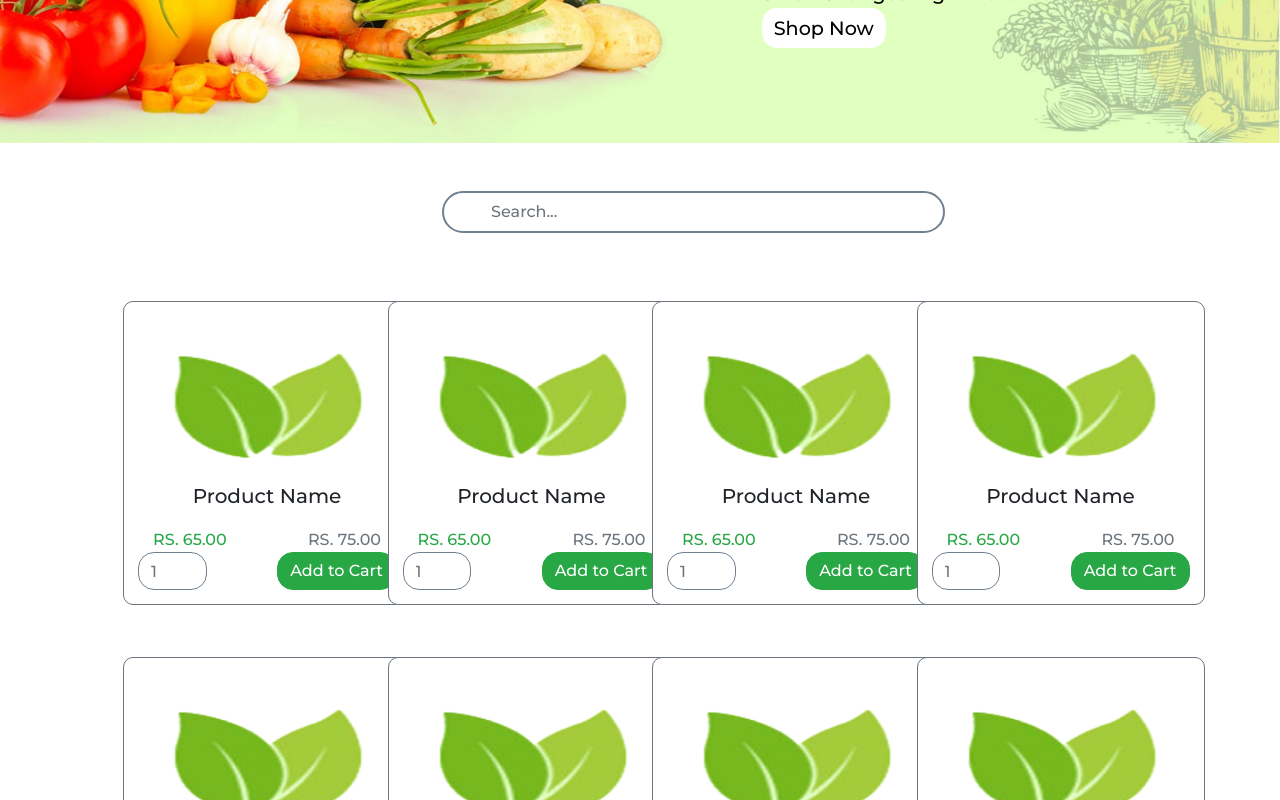
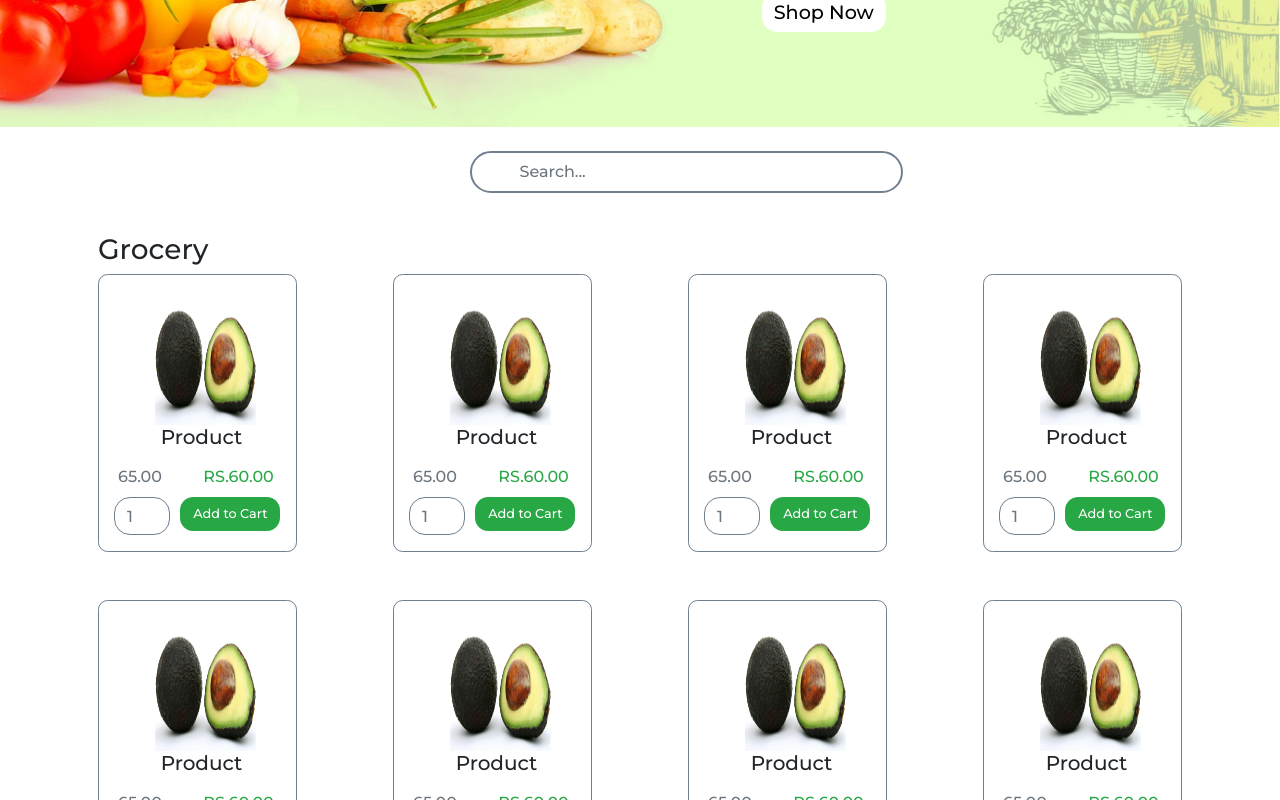
Before and after one commit to Team-KitKat/ecommerce-frontend, a React (Create React App) app: page /home in a window 1280 px wide. Shown: the part 520-1320 px from the top of the page. Built offline with nearby package versions, Linux system fonts and the light colour scheme; a web font is replaced by a local one.

Commit message:
product list progress

```diff
--- a/src/App.scss
+++ b/src/App.scss
@@ -1,7 +1,2 @@
 @import "~bootstrap/scss/bootstrap";
 @import "assets/styles/main";
-
-.shopping-cart {
-  max-width: 100%;
-  font-family: "Montserrat", "sans-serif";
-}
--- a/src/App.tsx
+++ b/src/App.tsx
@@ -5,15 +5,22 @@ import {BrowserRouter as Router, Route} from "react-router-dom";
 import Home from "./components/home/Home";
 import 'react-toastify/dist/ReactToastify.css';
 import {toast} from "react-toastify";
+import Header from "./components/header/Header";
+import NavigationBar from "./components/navbar/NavigationBar";
+import {Row} from "react-bootstrap";
 
 toast.configure();
 
 const App: React.FC = () => {
     return (
+        <Row className='p-0 m-0'>
+            <Header itemCount={1}/>
+            <NavigationBar/>
       <Router>
         <Route exact path={'/'} component={Login}/>
         <Route exact path={'/home'} component={Home}/>
       </Router>
+        </Row>
     );
 };
 
--- a/src/assets/styles/main.scss
+++ b/src/assets/styles/main.scss
@@ -4,3 +4,8 @@
 @import "partials/header";
 @import "partials/product-area";
 @import "partials/cart-preview";
+
+.shopping-cart {
+  width: 100%;
+  font-family: "Montserrat", "sans-serif";
+}
--- a/src/assets/styles/partials/_product-area.scss
+++ b/src/assets/styles/partials/_product-area.scss
@@ -45,25 +45,46 @@
     }
   }
   .product-list {
+    width: 100%;
+    margin-left: 5em;
+    margin-right: 5em;
+
+    .product-list-container {
+
       .single-product {
-      height: 19em;
-      width: auto;
+        width: 16em;
+
+        .product-body {
+          border: 1px solid slategrey;
+          border-radius: .6em;
+
 
           .product-image {
-        width: auto;
-        height: 45%;
+            width: 100%;
+            height: 150px;
+
+          }
+
+          h5 {
+
+          }
+          .price-tag {
+
           }
 
           .add-product-form {
             .product-qty {
-          width: 80%;
+              width: 3.5em;
               border: 1px solid slategrey;
               font-size: 1em;
               border-radius: 1em;
             }
 
             Button {
+              font-size: .8em;
               border-radius: 1em;
+            }
+          }
         }
       }
     }
--- a/src/assets/styles/partials/_welcome.scss
+++ b/src/assets/styles/partials/_welcome.scss
@@ -199,7 +199,7 @@
     .banner-image {
       position: relative;
       width: 100%;
-
+      height: auto;
     }
     .banner-content {
       width: 100%;
--- a/src/components/header/Header.tsx
+++ b/src/components/header/Header.tsx
@@ -28,7 +28,7 @@ const Header: React.FC <HeaderTProps> = (props) => {
         }
     };
     return (
-        <Col className='header p-2 px-xs-2'>
+        <Col xs={12} className='m-0 p-0 header'>
             <Col xl={{ span: 7, offset: 5 }} lg={{ span: 10, offset: 2 }} sm={{ span: 12, offset: 0 }} xs={{ span: 12, offset: 0 }}>
                 <Row>
                     <Col>
--- a/src/components/home/Home.tsx
+++ b/src/components/home/Home.tsx
@@ -5,16 +5,15 @@ import Header from "../header/Header";
 import Product from "../productArea/singleProduct/Product";
 import ProductList from "../productArea/productList/ProductList";
 import ProductArea from "../productArea/ProductArea";
+import {Container, Row} from "react-bootstrap";
 
 const Home: React.FC = () => {
 
   return (
-    <div className='shopping-cart'>
-        <Header itemCount={1}/>
-        <NavigationBar/>
+    <Row className='m-0 shopping-cart'>
         <Welcome/>
         <ProductArea/>
-    </div>
+    </Row>
   )
 };
 
--- a/src/components/navbar/NavigationBar.tsx
+++ b/src/components/navbar/NavigationBar.tsx
@@ -1,17 +1,19 @@
 import React from 'react';
-import {Nav, Navbar, NavDropdown} from "react-bootstrap";
+import {Col, Nav, Navbar, NavDropdown} from "react-bootstrap";
 
 const NavigationBar: React.FC = () => {
     return (
+        <Col xs={12} className='p-0 m-0'>
         <Navbar collapseOnSelect expand="xl" bg="light" variant="light" className='navigation-bar mx-0 px-xl-5 px-lg-5 px-md-4 px-sm-3'>
             {/*<Navbar.Brand className='brand' href="#home">LOGO</Navbar.Brand>*/}
             <Navbar.Toggle aria-controls="responsive-navbar-nav" />
             <Navbar.Collapse id="responsive-navbar-nav">
                 <Nav className="mr-auto">
                     <NavDropdown title="Categories" id="collasible-nav-dropdown" className='drop-down'>
-                        <NavDropdown.Item href="#action/3.1">Action</NavDropdown.Item>
-                        <NavDropdown.Item href="#action/3.2">Another action</NavDropdown.Item>
-                        <NavDropdown.Item href="#action/3.3">Something</NavDropdown.Item>
+                        <NavDropdown.Item href="#action/3.1">Grocery</NavDropdown.Item>
+                        <NavDropdown.Item href="#action/3.2">Pharmacy</NavDropdown.Item>
+                        <NavDropdown.Item href="#action/3.3">Food</NavDropdown.Item>
+                        <NavDropdown.Item href="#action/3.3">Electronic</NavDropdown.Item>
                         <NavDropdown.Divider />
                         <NavDropdown.Item href="#action/3.4">Separated link</NavDropdown.Item>
                     </NavDropdown>
@@ -22,6 +24,7 @@ const NavigationBar: React.FC = () => {
                 </Nav>
             </Navbar.Collapse>
         </Navbar>
+        </Col>
     );
 };
 
--- a/src/components/productArea/ProductArea.tsx
+++ b/src/components/productArea/ProductArea.tsx
@@ -1,16 +1,16 @@
 import React from 'react';
-import {Container} from "react-bootstrap";
+import {Container, Row} from "react-bootstrap";
 import SearchBar from "./searchBar/SearchBar";
 import ProductCategory from "./productCategory/ProductCategory";
 import ProductList from "./productList/ProductList";
 
 const ProductArea: React.FC = () => {
     return (
-        <Container className='product-area' fluid={true}>
+        <Row className='product-area' >
             <SearchBar/>
             <ProductCategory/>
             <ProductList/>
-        </Container>
+        </Row>
     );
 };
 
--- a/src/components/productArea/productList/ProductList.tsx
+++ b/src/components/productArea/productList/ProductList.tsx
@@ -4,7 +4,13 @@ import Product from "../singleProduct/Product";
 
 const ProductList: React.FC = () => {
     return (
-            <Row className='px-5 mx-5 mb-5 product-list '>
+            <Row className='mb-5 product-list'>
+                <Row className='list-title'>
+                    <Col xs={12} className='pl-5'>
+                        <h3>Grocery</h3>
+                    </Col>
+                </Row>
+                <Row className='product-list-container'>
                 <Product/>
                 <Product/>
                 <Product/>
@@ -13,6 +19,8 @@ const ProductList: React.FC = () => {
                 <Product/>
                 <Product/>
                 <Product/>
+                </Row>
+
             </Row>
     );
 };
--- a/src/components/productArea/searchBar/SearchBar.tsx
+++ b/src/components/productArea/searchBar/SearchBar.tsx
@@ -3,7 +3,7 @@ import {Col, Container, Form, FormControl, InputGroup, Row} from "react-bootstra
 
 const SearchBar: React.FC = () => {
     return (
-            <Row className='search-bar text-center my-5'>
+            <Container className='search-bar text-center my-4'>
                 <Col xs={{span: 5, offset: 4}}>
                     <Form className='search-form'>
                         <InputGroup className="mb-3 search-box">
@@ -14,7 +14,7 @@ const SearchBar: React.FC = () => {
                         </InputGroup>
                     </Form>
                 </Col>
-            </Row>
+            </Container>
     );
 };
 
--- a/src/components/productArea/singleProduct/Product.tsx
+++ b/src/components/productArea/singleProduct/Product.tsx
@@ -1,42 +1,40 @@
 import React from 'react';
-import {Button, Card, Col, Form, FormControl, FormGroup, Row} from "react-bootstrap";
-import ProductImg from "../../../assets/images/leavesLogo.png";
+import {Button, Card, Col, Form, FormControl, FormGroup, Image, Row} from "react-bootstrap";
+import ProductImg from "../../../assets/images/avacado.jpg";
 
 const Product: React.FC = () => {
     return (
-        <Col xs={6} sm={6} lg={3} md={4} xl={3} className='mx-xl-0 mx-lg-0 mx-sm-2 mx-2 px-2 '>
-            <Card style={{width: '18rem', borderRadius: 10}} border={'secondary'}
-                  className={'m-1 pt-5 px-4 mb-5 align-items-center single-product'}>
-                <Card.Img className='product-image' style={{width: '12rem'}} variant="top" src={ProductImg}/>
-                <Card.Body className={'text-right'}>
-                    <Card.Title className={'text-center pb-2'}>Product Name</Card.Title>
-                    <Card.Text>
-                        <Row>
-                            <Col xs={6} className={'text-left text-success px-0'}>
-                                RS. 65.00
+        <Col xs={6} sm={6} lg={3} md={4} xl={3} className='m-0  px-5 single-product'>
+            <Row className={'p-0 m-0 mb-5 text-center product-body'}>
+                <Col xs={12} className='p-0 m-0'>
+                <Image className='ml-2 px-5  product-image' src={ProductImg}/>
                 </Col>
-                            <Col xs={6} className={'text-secondary px-0'}>
-                                RS. 75.00
+                    <Col xs={12} className='m-0 p-0 text-center'>
+                        <h5 className={'ml-2 pb-2'}>Product</h5>
+                    </Col>
+                <Col xs={12}>
+                    <Row className=''>
+                        <Col xs={5} className={'price-tag text-secondary'}>
+                            <label>65.00</label>
+                        </Col>
+                        <Col xs={7} className={'price-tag text-success float-right'}>
+                            <label>RS.60.00</label>
                         </Col>
                     </Row>
-                        <Row>
                         <Form className='add-product-form'>
                             <Row className='add-product'>
-                                <Col xs={4} className={'number-input px-0'}>
+                                <Col xs={4} className={'number-input'}>
                                     <Form.Group>
                                         <FormControl type='number' placeholder='1' className='product-qty'/>
                                     </Form.Group>
                                 </Col>
-                                <Col xs={8} className={'px-0'}>
+                                <Col xs={8} className={''}>
                                     <Button variant="success">Add to Cart</Button>
                                 </Col>
                             </Row>
                         </Form>
-
+                    </Col>
             </Row>
-                    </Card.Text>
-                </Card.Body>
-            </Card>
         </Col>
     );
 };
```
Also changed, not shown: src/assets/images/avacado.jpg (added). Lines whose indentation alone changed are shown as unchanged.
